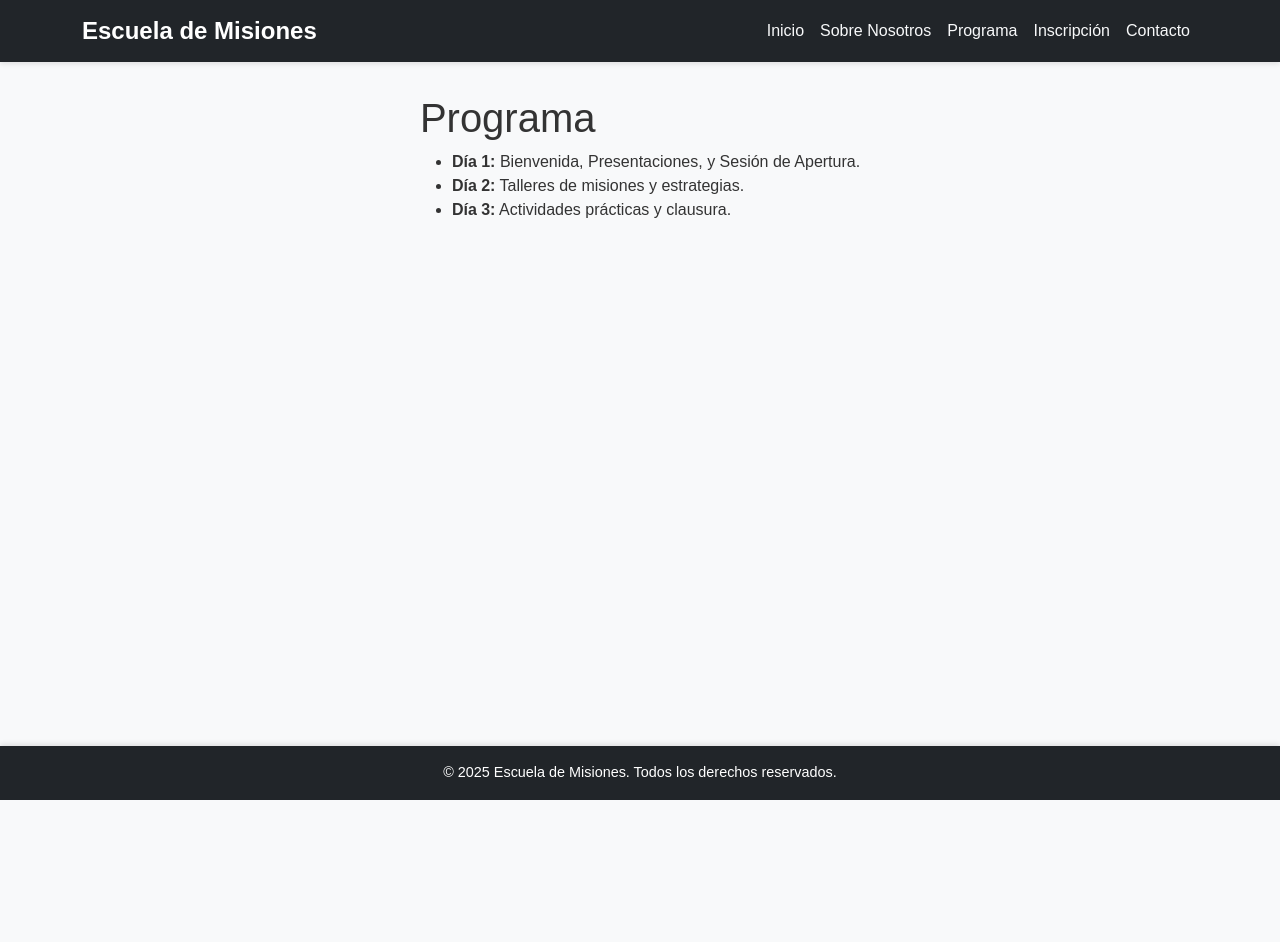
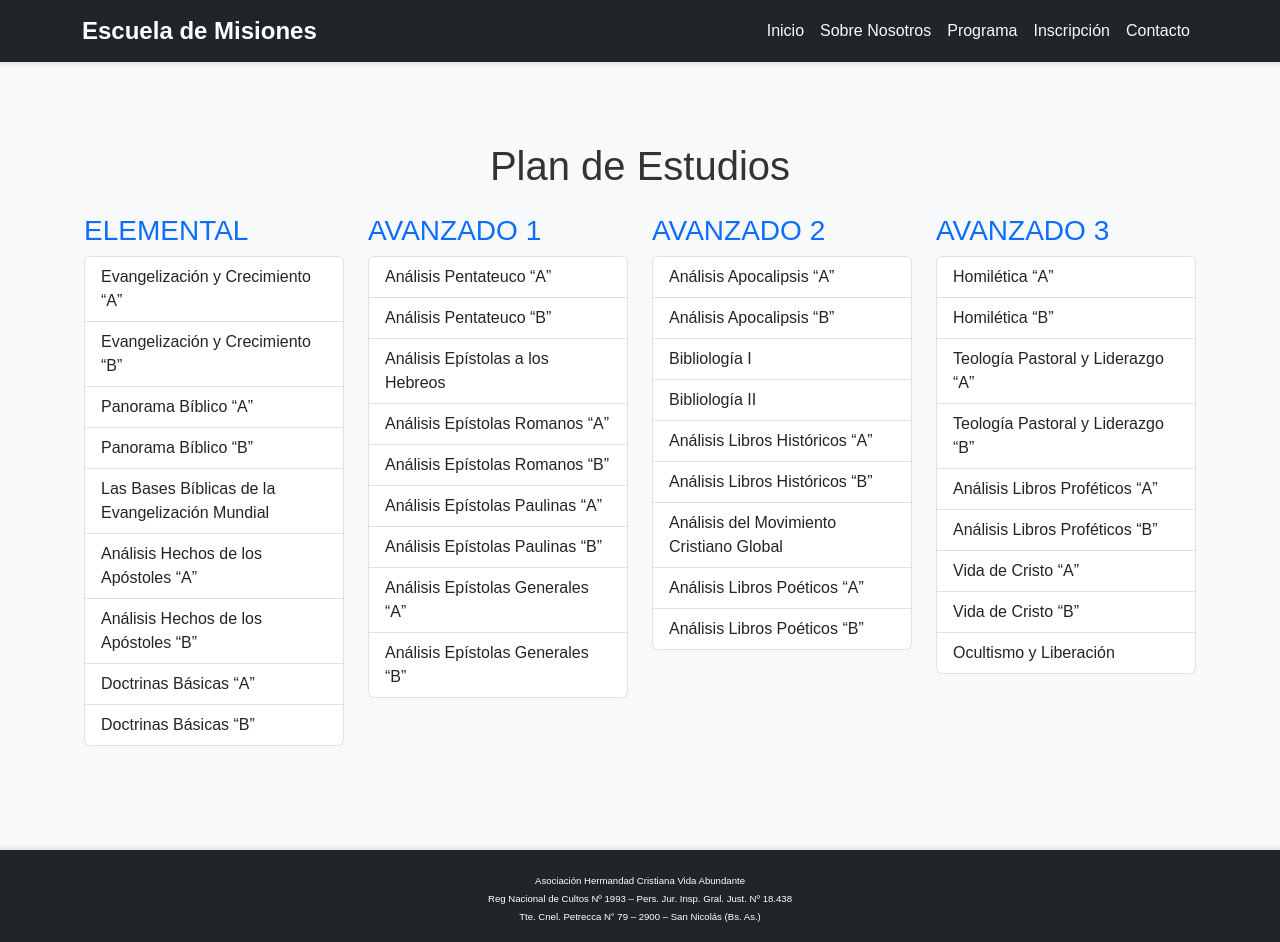
Before and after one commit to GerCenturion/escuela-de-misiones, a React (Vite) app: page /program in a window 1280 px wide. Shown: the top 942 px of the page. Before the commit the page ends 800 px from the top, so only its background shows below. Built offline with nearby package versions, Linux system fonts and the light colour scheme.

Commit message:
Programa y Footer Modificados

```diff
--- a/src/components/Footer.jsx
+++ b/src/components/Footer.jsx
@@ -1,10 +1,35 @@
 const Footer = () => {
   return (
-    <footer className="bg-dark text-white py-3">
+    <footer className="bg-dark text-white py-4">
       <div className="container text-center">
-        <p className="mb-0">
-          &copy; {new Date().getFullYear()} Escuela de Misiones. Todos los
-          derechos reservados.
+        {/* Información institucional en texto más pequeño */}
+        <p
+          className="mb-1"
+          style={{ fontSize: "0.6rem" }}
+        >
+          Asociación Hermandad Cristiana Vida Abundante
+        </p>
+        <p
+          className="mb-1"
+          style={{ fontSize: "0.6rem" }}
+        >
+          Reg Nacional de Cultos Nº 1993 – Pers. Jur. Insp. Gral. Just. Nº
+          18.438
+        </p>
+        <p
+          className="mb-3"
+          style={{ fontSize: "0.6rem" }}
+        >
+          Tte. Cnel. Petrecca N° 79 – 2900 – San Nicolás (Bs. As.)
+        </p>
+
+        {/* Derechos reservados */}
+        <p
+          className="mb-0"
+          style={{ fontSize: "0.8rem" }}
+        >
+          &copy; {new Date().getFullYear()} SEMINARIO BÍBLICO “ESCUELA DE
+          MISIONES” Todos los derechos reservados.
         </p>
       </div>
     </footer>
--- a/src/pages/Program.jsx
+++ b/src/pages/Program.jsx
@@ -2,20 +2,95 @@ import React from "react";
 
 const Program = () => {
   return (
-    <section>
-      <h1>Programa</h1>
-      <ul>
-        <li>
-          <strong>Día 1:</strong> Bienvenida, Presentaciones, y Sesión de
-          Apertura.
-        </li>
-        <li>
-          <strong>Día 2:</strong> Talleres de misiones y estrategias.
-        </li>
-        <li>
-          <strong>Día 3:</strong> Actividades prácticas y clausura.
-        </li>
-      </ul>
+    <section className="container py-5">
+      <h1 className="text-center mb-4">Plan de Estudios</h1>
+      <div className="row">
+        {/* Nivel Elemental */}
+        <div className="col-md-6 col-lg-3 mb-4">
+          <h3 className="text-primary text-uppercase">Elemental</h3>
+          <ul className="list-group">
+            <li className="list-group-item">
+              Evangelización y Crecimiento “A”
+            </li>
+            <li className="list-group-item">
+              Evangelización y Crecimiento “B”
+            </li>
+            <li className="list-group-item">Panorama Bíblico “A”</li>
+            <li className="list-group-item">Panorama Bíblico “B”</li>
+            <li className="list-group-item">
+              Las Bases Bíblicas de la Evangelización Mundial
+            </li>
+            <li className="list-group-item">
+              Análisis Hechos de los Apóstoles “A”
+            </li>
+            <li className="list-group-item">
+              Análisis Hechos de los Apóstoles “B”
+            </li>
+            <li className="list-group-item">Doctrinas Básicas “A”</li>
+            <li className="list-group-item">Doctrinas Básicas “B”</li>
+          </ul>
+        </div>
+
+        {/* Avanzado 1 */}
+        <div className="col-md-6 col-lg-3 mb-4">
+          <h3 className="text-primary text-uppercase">Avanzado 1</h3>
+          <ul className="list-group">
+            <li className="list-group-item">Análisis Pentateuco “A”</li>
+            <li className="list-group-item">Análisis Pentateuco “B”</li>
+            <li className="list-group-item">
+              Análisis Epístolas a los Hebreos
+            </li>
+            <li className="list-group-item">Análisis Epístolas Romanos “A”</li>
+            <li className="list-group-item">Análisis Epístolas Romanos “B”</li>
+            <li className="list-group-item">Análisis Epístolas Paulinas “A”</li>
+            <li className="list-group-item">Análisis Epístolas Paulinas “B”</li>
+            <li className="list-group-item">
+              Análisis Epístolas Generales “A”
+            </li>
+            <li className="list-group-item">
+              Análisis Epístolas Generales “B”
+            </li>
+          </ul>
+        </div>
+
+        {/* Avanzado 2 */}
+        <div className="col-md-6 col-lg-3 mb-4">
+          <h3 className="text-primary text-uppercase">Avanzado 2</h3>
+          <ul className="list-group">
+            <li className="list-group-item">Análisis Apocalipsis “A”</li>
+            <li className="list-group-item">Análisis Apocalipsis “B”</li>
+            <li className="list-group-item">Bibliología I</li>
+            <li className="list-group-item">Bibliología II</li>
+            <li className="list-group-item">Análisis Libros Históricos “A”</li>
+            <li className="list-group-item">Análisis Libros Históricos “B”</li>
+            <li className="list-group-item">
+              Análisis del Movimiento Cristiano Global
+            </li>
+            <li className="list-group-item">Análisis Libros Poéticos “A”</li>
+            <li className="list-group-item">Análisis Libros Poéticos “B”</li>
+          </ul>
+        </div>
+
+        {/* Avanzado 3 */}
+        <div className="col-md-6 col-lg-3 mb-4">
+          <h3 className="text-primary text-uppercase">Avanzado 3</h3>
+          <ul className="list-group">
+            <li className="list-group-item">Homilética “A”</li>
+            <li className="list-group-item">Homilética “B”</li>
+            <li className="list-group-item">
+              Teología Pastoral y Liderazgo “A”
+            </li>
+            <li className="list-group-item">
+              Teología Pastoral y Liderazgo “B”
+            </li>
+            <li className="list-group-item">Análisis Libros Proféticos “A”</li>
+            <li className="list-group-item">Análisis Libros Proféticos “B”</li>
+            <li className="list-group-item">Vida de Cristo “A”</li>
+            <li className="list-group-item">Vida de Cristo “B”</li>
+            <li className="list-group-item">Ocultismo y Liberación</li>
+          </ul>
+        </div>
+      </div>
     </section>
   );
 };
```
Also changed, not shown: 1 other file (tests, documents, lock files or other folders).
